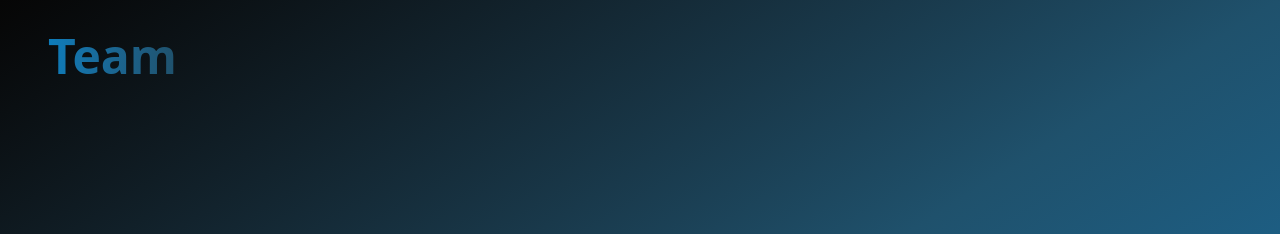
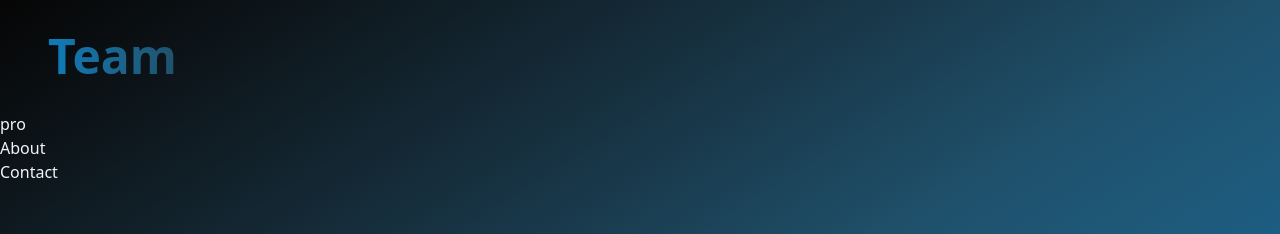
Before and after one commit to vanhellsing102/team-portfolio-with-next.js, a Next.js app: page / in a window 1280 px wide. Shown: the top 234 px of the page. Built offline with nearby package versions, Linux system fonts and the light colour scheme.

Commit message:
create all components

```diff
--- a/src/app/page.tsx
+++ b/src/app/page.tsx
@@ -1,11 +1,22 @@
 import React from 'react'
 import Navbar from '../components/Navbar'
+import Introduction from '../components/Introduction'
+import Skills from '../components/Skills'
+import Footer from '../components/Footer'
+import Projects from '../components/Projects'
+import About from '../components/About'
+import Contact from '../components/Contact'
 
 const page = () => {
   return (
     <div className='min-h-screen'>
       <Navbar/>
-
+      <Introduction></Introduction>
+      <Skills></Skills>
+      <Projects></Projects>
+      <About></About>
+      <Contact></Contact>
+      <Footer></Footer>
     </div>
   )
 }
--- /dev/null
+++ b/src/components/About.tsx
@@ -0,0 +1,11 @@
+import React from 'react';
+
+const About = () => {
+    return (
+        <div>
+            About
+        </div>
+    );
+};
+
+export default About;
--- /dev/null
+++ b/src/components/Contact.tsx
@@ -0,0 +1,11 @@
+import React from 'react';
+
+const Contact = () => {
+    return (
+        <div>
+            Contact
+        </div>
+    );
+};
+
+export default Contact;
--- /dev/null
+++ b/src/components/Projects.tsx
@@ -0,0 +1,11 @@
+import React from 'react';
+
+const Projects = () => {
+    return (
+        <div>
+            pro
+        </div>
+    );
+};
+
+export default Projects;
```
